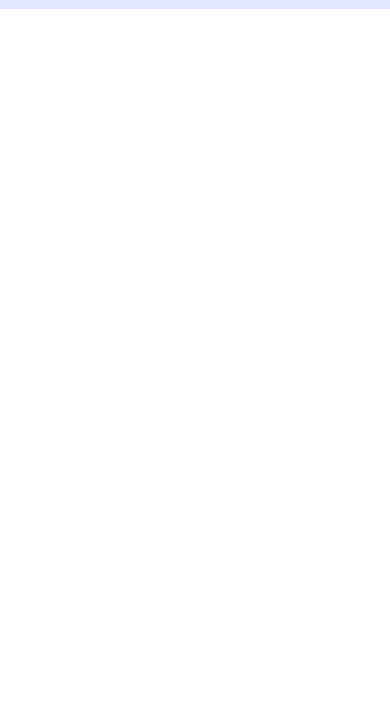
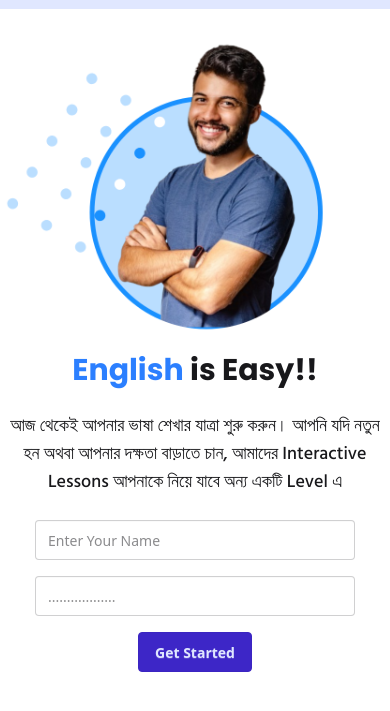
Before and after one commit to TUHIN27289/Milestone-6_practice_project_english-janala, a plain HTML site: page index.html in a window 390 px wide. Shown: the part 55-766 px from the top of the page. Drawn offline with nearby package versions, Linux system fonts and the light colour scheme; a web font is replaced by a local one.

Commit message:
Design Responsive Navbar and Banner using DaisyUI

```diff
--- a/index.html
+++ b/index.html
@@ -47,9 +47,10 @@
     <script src="https://cdn.jsdelivr.net/npm/@tailwindcss/browser@4"></script>
   </head>
   <body>
+    <!-- header section -->
     <header class="bg-indigo-100">
       <div class="w-[1400px] mx-auto">
-         <div class="navbar ">
+        <div class="navbar">
           <div class="navbar-start">
             <div class="dropdown">
               <div tabindex="0" role="button" class="btn btn-ghost lg:hidden">
@@ -70,25 +71,22 @@
               </div>
               <ul
                 tabindex="0"
-              class="menu menu-sm dropdown-content rounded-box z-1 mt-3 w-52 p-2 "
+                class="menu menu-sm dropdown-content rounded-box z-1 mt-3 w-52 p-2"
               >
                 <li>
-              <a
-                href=""
-                class="poppins-font font-semibold text-sm "
-              ><i class="fa-solid fa-circle-question"></i>FAQ</a>
+                  <a href="" class="poppins-font font-semibold text-sm"
+                    ><i class="fa-solid fa-circle-question"></i>FAQ</a
+                  >
                 </li>
                 <li>
-              <a
-                href=""
-                class="poppins-font font-semibold text-sm "
-              ><i class="fa-solid fa-book-open"></i>learn</a>
+                  <a href="" class="poppins-font font-semibold text-sm"
+                    ><i class="fa-solid fa-book-open"></i>learn</a
+                  >
                 </li>
                 <li class="">
-              <a
-                href=""
-                class="poppins-font font-semibold text-sm "
-              ><i class="fa-solid fa-right-from-bracket"></i>Logout</a>
+                  <a href="" class="poppins-font font-semibold text-sm"
+                    ><i class="fa-solid fa-right-from-bracket"></i>Logout</a
+                  >
                 </li>
               </ul>
             </div>
@@ -108,24 +106,65 @@
                 <a
                   href=""
                   class="poppins-font font-semibold text-sm btn btn-outline btn-primary"
-              ><i class="fa-solid fa-circle-question"></i>FAQ</a>
+                  ><i class="fa-solid fa-circle-question"></i>FAQ</a
+                >
               </li>
               <li>
                 <a
                   href=""
                   class="poppins-font font-semibold text-sm btn btn-outline btn-primary"
-              ><i class="fa-solid fa-book-open"></i>learn</a>
+                  ><i class="fa-solid fa-book-open"></i>learn</a
+                >
               </li>
               <li class="">
                 <a
                   href=""
                   class="poppins-font font-semibold text-sm btn btn-outline btn-primary"
-              ><i class="fa-solid fa-right-from-bracket"></i>Logout</a>
+                  ><i class="fa-solid fa-right-from-bracket"></i>Logout</a
+                >
               </li>
             </ul>
           </div>
         </div>
       </div>
     </header>
+
+    <!-- banner // hero section -->
+    <section class="md:w-[1380px] mx-auto w-96">
+      <div class="flex md:justify-between md:items-center  md:flex-row flex-col-reverse ">
+        <div class="  md:flex-1 md:text-left text-center">
+          <h1 class="poppins-font font-bold md:text-5xl text-3xl mb-6"><span class="text-blue-500">English </span> is Easy!!</h1>
+          <p class="hind-siliguri-font font-medium md:text-2xl text-lg text-zinc-900
+ mb-6">
+            আজ থেকেই আপনার ভাষা শেখার যাত্রা শুরু করুন। আপনি যদি নতুন হন অথবা
+            আপনার দক্ষতা বাড়াতে চান, আমাদের Interactive Lessons আপনাকে নিয়ে যাবে
+            অন্য একটি Level এ
+          </p>
+
+          <input type="text" class="input mb-4" placeholder="Enter Your Name" />
+          <br />
+          <label class="input validator mb-4">
+            <input
+              type="password"
+              required
+              placeholder=".................."
+              minlength="8"
+              pattern="(?=.*\d)(?=.*[a-z])(?=.*[A-Z]).{8,}"
+              title="Must be more than 8 characters, including number, lowercase letter, uppercase letter"
+            />
+          </label>
+          <p class="validator-hint hidden">
+            Must be more than 8 characters, including
+            <br />At least one number <br />At least one lowercase letter
+            <br />At least one uppercase letter
+          </p>
+          <br />
+          <button class="btn btn-active btn-primary">Get Started</button>
+        </div>
+        <div class="md:flex-1 md:pr-0 pr-10">
+          <img src="./assets/hero-student.png" alt="" />
+        </div>
+      </div>
+    </section>
   </body>
 </html>
```
Lines whose indentation alone changed are shown as unchanged.
